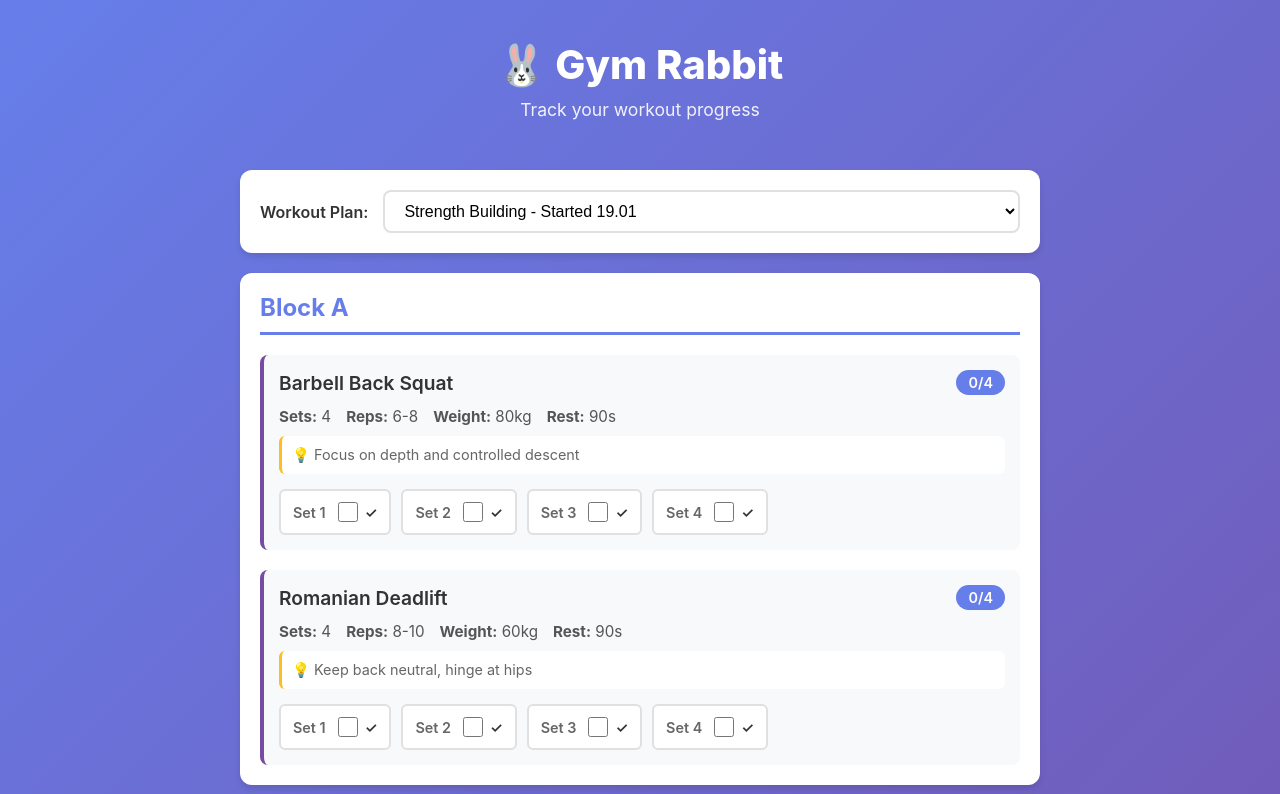
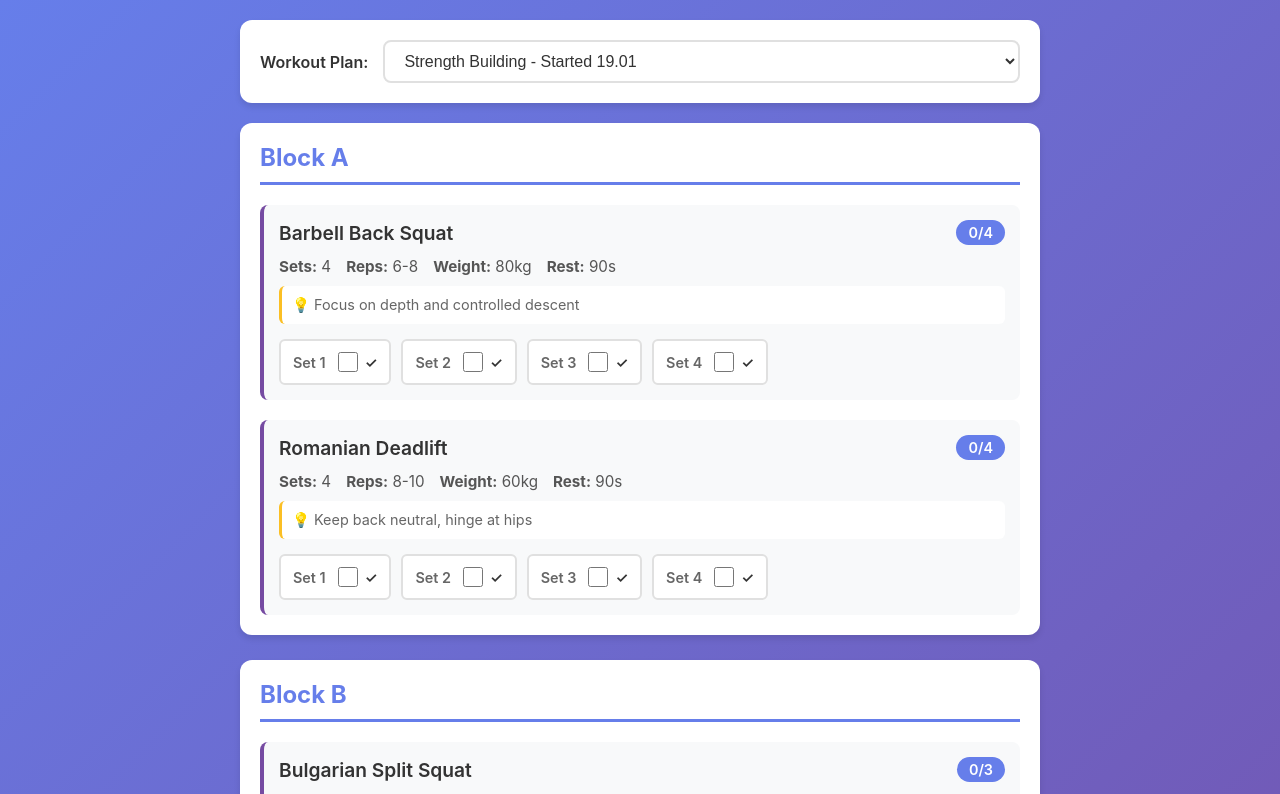
Before and after one commit to jakubbanas/gym-rabbit, a SvelteKit app: page / in a window 1280 px wide. Shown: the top 794 px of the page. Built offline with nearby package versions, Linux system fonts and the light colour scheme.

Commit message:
style: implement theme colors for light and dark modes, update component styles

```diff
--- a/src/routes/+page.svelte
+++ b/src/routes/+page.svelte
@@ -76,11 +76,6 @@
 </script>
 
 <div class="container">
-    <header>
-        <h1>🐰 Gym Rabbit</h1>
-        <p class="subtitle">Track your workout progress</p>
-    </header>
-
     {#if workoutPlans.length > 0}
         <div class="plan-selector">
             <label for="plan-select">Workout Plan:</label>
@@ -217,12 +212,56 @@
 </div>
 
 <style>
+    :global(:root) {
+        /* Light mode colors */
+        --bg-gradient-start: #667eea;
+        --bg-gradient-end: #764ba2;
+        --card-bg: #ffffff;
+        --card-shadow: rgba(0, 0, 0, 0.1);
+        --text-primary: #333333;
+        --text-secondary: #555555;
+        --text-tertiary: #666666;
+        --text-header: #ffffff;
+        --border-color: #e0e0e0;
+        --exercise-bg: #f8f9fa;
+        --notes-bg: #ffffff;
+        --notes-border: #fbbf24;
+        --notes-text: #666666;
+        --accent-primary: #667eea;
+        --accent-secondary: #764ba2;
+    }
+
+    @media (prefers-color-scheme: dark) {
+        :global(:root) {
+            /* Dark mode colors */
+            --bg-gradient-start: #1a1a2e;
+            --bg-gradient-end: #16213e;
+            --card-bg: #2d2d44;
+            --card-shadow: rgba(0, 0, 0, 0.3);
+            --text-primary: #e4e4e7;
+            --text-secondary: #d4d4d8;
+            --text-tertiary: #a1a1aa;
+            --text-header: #ffffff;
+            --border-color: #3f3f46;
+            --exercise-bg: #1f1f2e;
+            --notes-bg: #27273a;
+            --notes-border: #fbbf24;
+            --notes-text: #d4d4d8;
+            --accent-primary: #818cf8;
+            --accent-secondary: #a78bfa;
+        }
+    }
+
     :global(body) {
         margin: 0;
         padding: 0;
         font-family: -apple-system, BlinkMacSystemFont, "Segoe UI", Roboto,
             "Helvetica Neue", Arial, sans-serif;
-        background: linear-gradient(135deg, #667eea 0%, #764ba2 100%);
+        background: linear-gradient(
+            135deg,
+            var(--bg-gradient-start) 0%,
+            var(--bg-gradient-end) 100%
+        );
         min-height: 100vh;
     }
 
@@ -234,7 +273,7 @@
 
     header {
         text-align: center;
-        color: white;
+        color: var(--text-header);
         margin-bottom: 30px;
         padding: 20px 0;
     }
@@ -252,11 +291,11 @@
     }
 
     .plan-selector {
-        background: white;
+        background: var(--card-bg);
         padding: 20px;
         border-radius: 12px;
         margin-bottom: 20px;
-        box-shadow: 0 4px 6px rgba(0, 0, 0, 0.1);
+        box-shadow: 0 4px 6px var(--card-shadow);
         display: flex;
         align-items: center;
         gap: 15px;
@@ -265,27 +304,28 @@
     .plan-selector label {
         font-weight: 600;
         font-size: 1rem;
-        color: #333;
+        color: var(--text-primary);
     }
 
     select {
         flex: 1;
         padding: 10px 15px;
-        border: 2px solid #e0e0e0;
+        border: 2px solid var(--border-color);
         border-radius: 8px;
         font-size: 1rem;
-        background: white;
+        background: var(--card-bg);
+        color: var(--text-primary);
         cursor: pointer;
         transition: border-color 0.2s;
     }
 
     select:hover {
-        border-color: #667eea;
+        border-color: var(--accent-primary);
     }
 
     select:focus {
         outline: none;
-        border-color: #667eea;
+        border-color: var(--accent-primary);
         box-shadow: 0 0 0 3px rgba(102, 126, 234, 0.1);
     }
 
@@ -296,27 +336,27 @@
     }
 
     .block {
-        background: white;
+        background: var(--card-bg);
         border-radius: 12px;
         padding: 20px;
-        box-shadow: 0 4px 6px rgba(0, 0, 0, 0.1);
+        box-shadow: 0 4px 6px var(--card-shadow);
     }
 
     .block-header {
         margin: 0 0 20px 0;
         padding-bottom: 10px;
-        border-bottom: 3px solid #667eea;
+        border-bottom: 3px solid var(--accent-primary);
         font-size: 1.5rem;
-        color: #667eea;
+        color: var(--accent-primary);
         font-weight: 700;
     }
 
     .exercise {
         padding: 15px;
         margin-bottom: 20px;
-        background: #f8f9fa;
+        background: var(--exercise-bg);
         border-radius: 8px;
-        border-left: 4px solid #764ba2;
+        border-left: 4px solid var(--accent-secondary);
     }
 
     .exercise:last-child {
@@ -333,12 +373,12 @@
     .exercise-name {
         margin: 0;
         font-size: 1.2rem;
-        color: #333;
+        color: var(--text-primary);
         font-weight: 600;
     }
 
     .progress-badge {
-        background: #667eea;
+        background: var(--accent-primary);
         color: white;
         padding: 4px 12px;
         border-radius: 20px;
@@ -352,17 +392,17 @@
         gap: 15px;
         margin-bottom: 10px;
         font-size: 0.95rem;
-        color: #555;
+        color: var(--text-secondary);
     }
 
     .notes {
-        background: white;
+        background: var(--notes-bg);
         padding: 10px;
         border-radius: 6px;
         margin: 10px 0;
         font-size: 0.9rem;
-        color: #666;
-        border-left: 3px solid #fbbf24;
+        color: var(--notes-text);
+        border-left: 3px solid var(--notes-border);
     }
 
     .sets-tracker {
@@ -376,16 +416,16 @@
         display: flex;
         align-items: center;
         gap: 8px;
-        background: white;
+        background: var(--card-bg);
         padding: 8px 12px;
         border-radius: 6px;
-        border: 2px solid #e0e0e0;
+        border: 2px solid var(--border-color);
     }
 
     .set-label {
         font-size: 0.9rem;
         font-weight: 600;
-        color: #666;
+        color: var(--text-tertiary);
     }
 
     .checkbox-group {
@@ -405,18 +445,18 @@
         width: 20px;
         height: 20px;
         cursor: pointer;
-        accent-color: #667eea;
+        accent-color: var(--accent-primary);
     }
 
     .checkbox-label span {
         font-size: 0.9rem;
         font-weight: 600;
-        color: #333;
+        color: var(--text-primary);
     }
 
     .empty-state {
         text-align: center;
-        color: white;
+        color: var(--text-header);
         font-size: 1.2rem;
         padding: 40px;
     }
```
